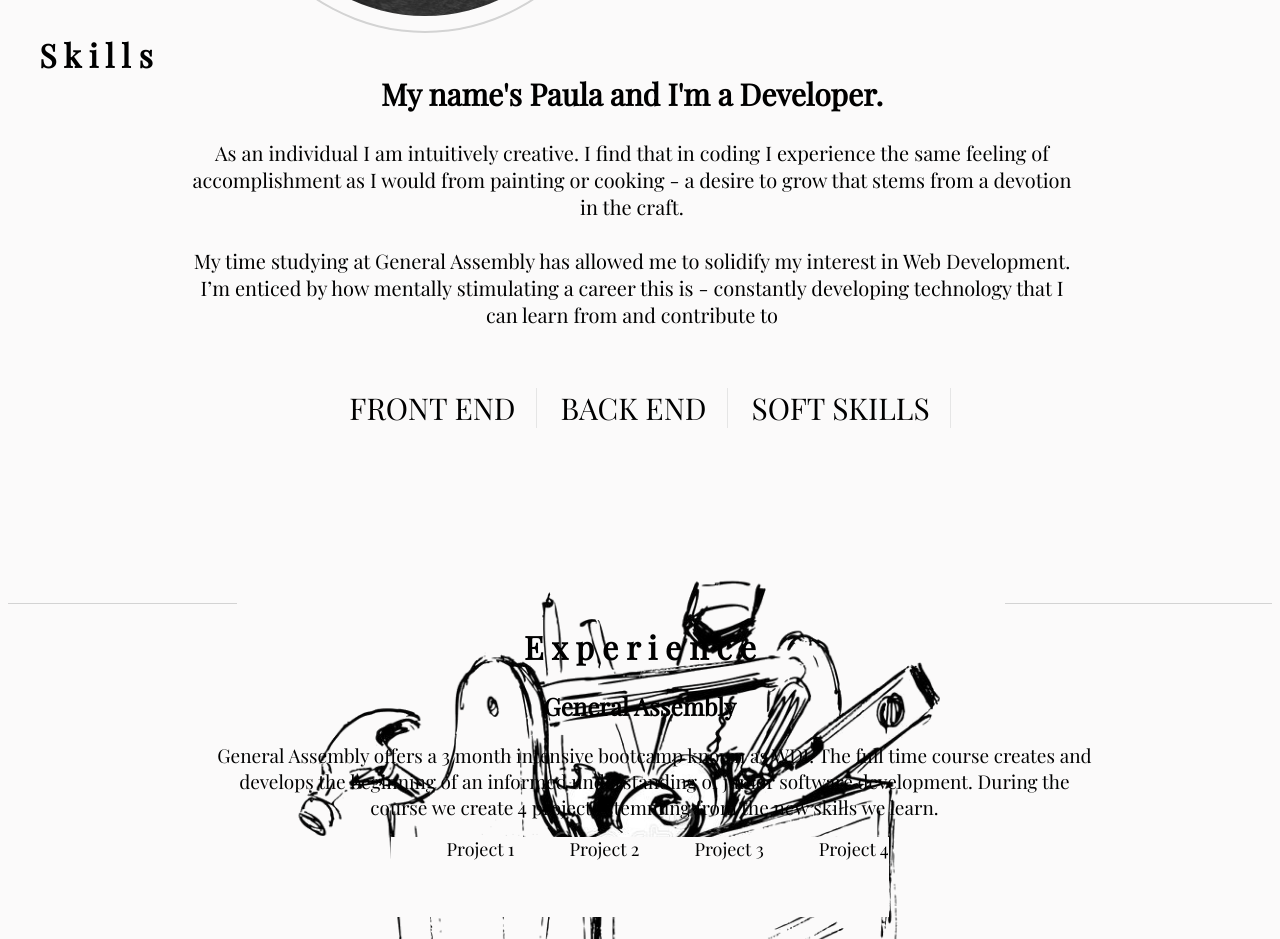
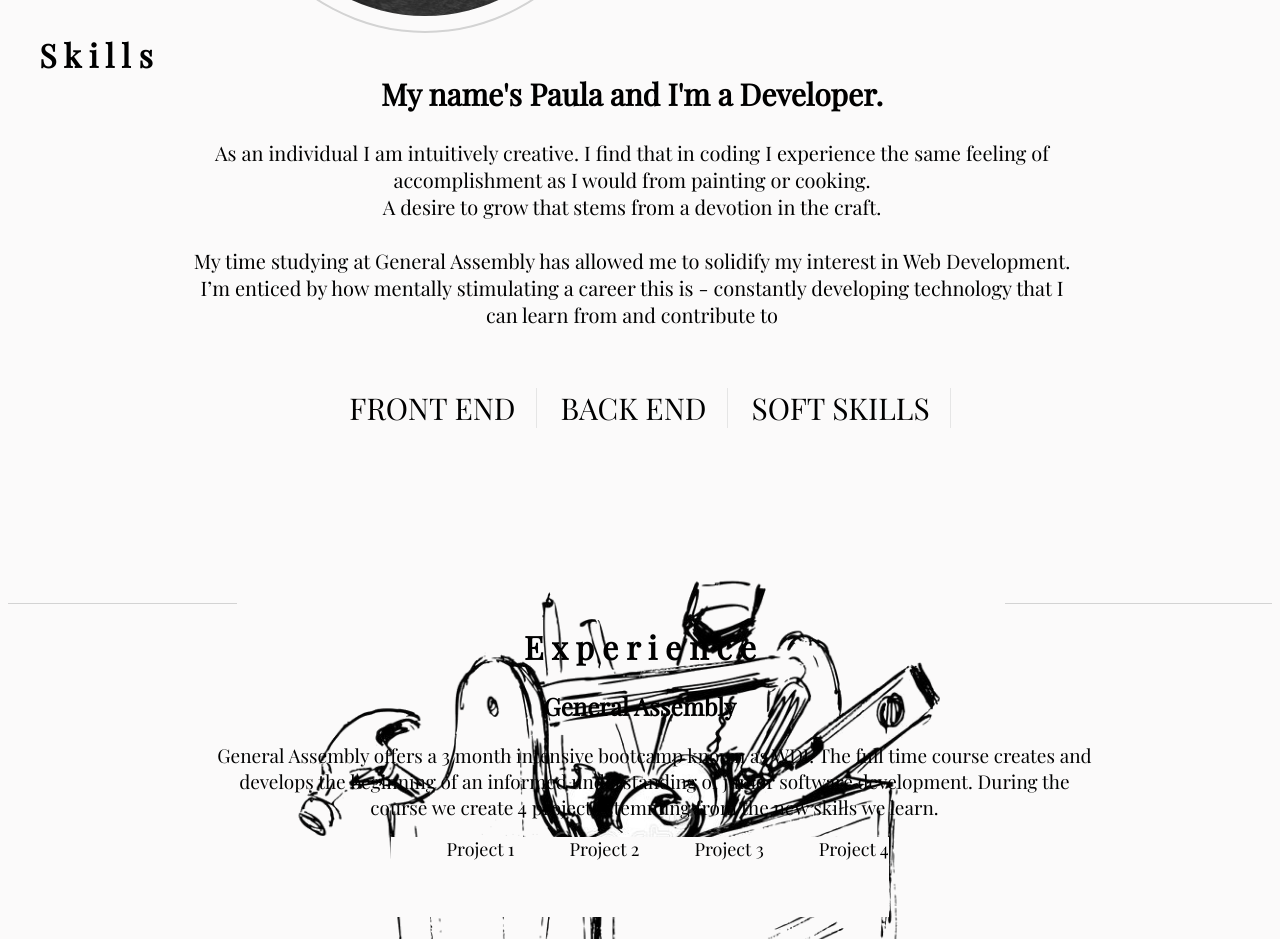
Before and after one commit to pewleh/pewleh.github.io, a website: page index.html in a window 1280 px wide. Shown: the part 1549-2488 px from the top of the page. Drawn offline with nearby package versions, Linux system fonts and the light colour scheme.

Commit message:
Seems to look good across all platforms at this stage

```diff
--- a/index.html
+++ b/index.html
@@ -41,7 +41,7 @@
         <h2> My name's Paula and I'm a Developer.</h2>
         <p>As an individual I am intuitively creative. I find that in coding I
           experience the same feeling of accomplishment as I would from painting
-          or cooking - a desire to grow that stems from a devotion in the craft.
+          or cooking. <br> A desire to grow that stems from a devotion in the craft.
           <br><br>My time studying at General Assembly has allowed me to solidify my
           interest in Web Development. I’m enticed by how mentally stimulating a
           career this is  - constantly developing technology that I can learn from and contribute to </p>
```
